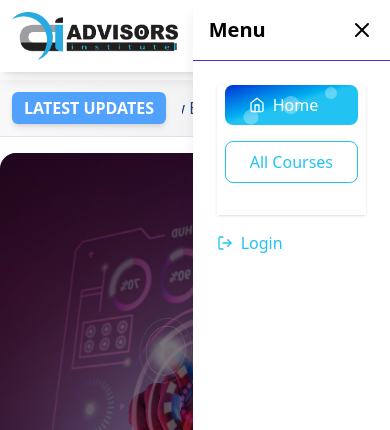
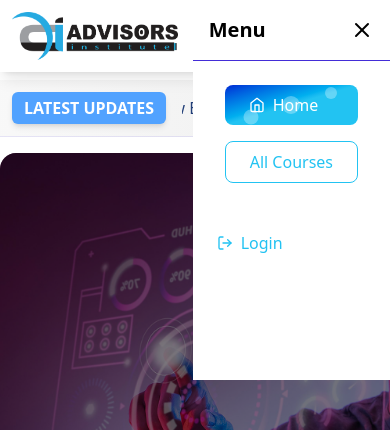
Before and after one commit to rubina02akter/advisor-web, a React (Vite) app in the folder client-side/: page / in a window 390 px wide. Both pictures are taken after a click on the button 366 px from the left and 36 px from the top of the page. Shown: the top 430 px of the page. Built offline with nearby package versions, Linux system fonts and the light colour scheme; no server answers.

Commit message:
shadow remove

```diff
--- a/client-side/src/Shared/Navbar.jsx
+++ b/client-side/src/Shared/Navbar.jsx
@@ -248,7 +248,7 @@ const Navbar = () => {
             animate={{ x: 0 }}
             exit={{ x: "100%" }}
             transition={{ duration: 0.3 }}
-            className="fixed top-0 right-0 min-h-screen md:w-1/4  bg-white text-white shadow-lg z-50 lg:hidden"
+            className="fixed top-0 right-0 h-[380px] md:w-1/4  bg-white text-white  z-50 lg:hidden"
           >
             <div className="flex justify-between items-center p-4 border-b border-indigo-700">
               <span className="text-xl font-bold text-black">Menu</span>
@@ -269,7 +269,7 @@ const Navbar = () => {
               {React.Children.toArray(links).map((link, index) => (
                 <div
                   key={index}
-                  className="bg-white text-black shadow px-2  hover:bg-gray-100 transition flex flex-col gap-4"
+                  className="bg-white text-black  px-2 transition flex flex-col gap-4"
                 >
                   {link}
                 </div>
```
